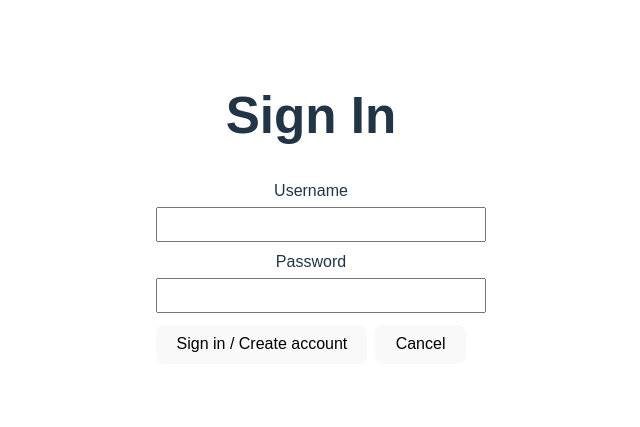
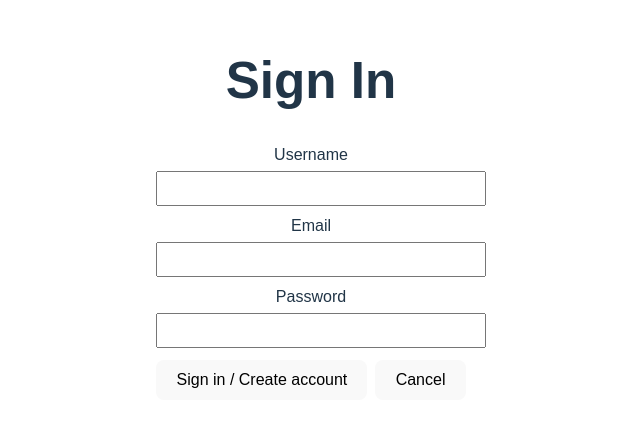
Before and after one commit to Zulu05/CS35L_Proj, a React (Vite) app: page /login in a window 1280 px wide. Shown: the part 191-618 px from the top of the page, without its empty margins (329-969 px from the left). Built offline with nearby package versions, Linux system fonts and the light colour scheme.

Commit message:
Added email component to login/createUser

```diff
--- a/src/components/Pages/loginPage.tsx
+++ b/src/components/Pages/loginPage.tsx
@@ -8,6 +8,7 @@ import {validatePassword, validateUsername} from "../../services/regex.service"
 export default function LoginPage() {
   const navigate = useNavigate();
   const [username, setUsername] = useState('');
+  const [email, setEmail] = useState('');
   const [password, setPassword] = useState('');
   const [loading, setLoading] = useState(false);
   const [error, setError] = useState<string | null>(null);
@@ -34,7 +35,7 @@ export default function LoginPage() {
 
       if (!user) {
         // Create a new user with password
-        const addedUser = await createUser({username, email: "${username}@example.com", password});
+        const addedUser = await createUser({username, email, password});
         console.log(addedUser);
         // Re-fetch to get the created user document
         const reUsers = await fetchUsers();
@@ -103,6 +104,17 @@ export default function LoginPage() {
             />
           </label>
         </div>
+        <div style={{ marginBottom: 8 }}>
+          <label>
+            Email
+            <input
+              value={email}
+              onChange={(e) => setEmail(e.target.value)}
+              style={{ display: 'block', width: '100%', padding: 8, marginTop: 4 }}
+              disabled={loading}
+            />
+          </label>
+        </div>
         <div style={{ marginBottom: 12 }}>
           <label>
             Password
```
